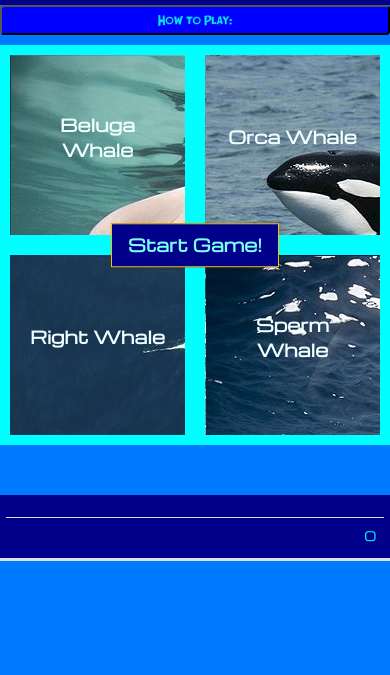
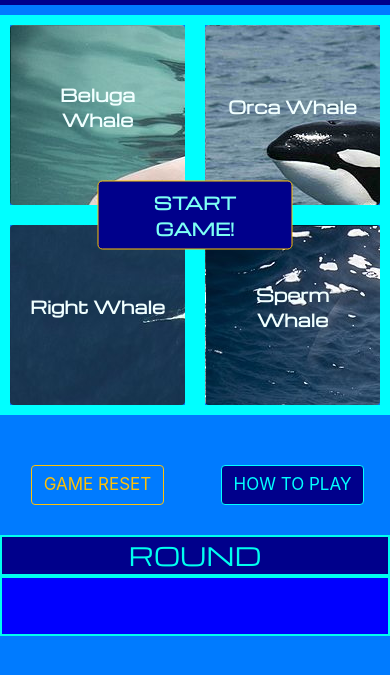
Before and after one commit to kashinak/studious-goggles, a plain HTML site: page index.html in a window 390 px wide. Shown: the part 81-756 px from the top of the page. Drawn offline with nearby package versions, Linux system fonts and the light colour scheme; a small style sheet from the web is missing.

Commit message:
styled game buttons and scoreboard

```diff
--- a/assets/css/style.css
+++ b/assets/css/style.css
@@ -73,7 +73,7 @@ header, h2 {
 /* code snippet from https://www.w3schools.com/howto/tryit.asp?filename=tryhow_css_center-vertical2_btn */
 .container {
   position: relative;
-  margin-bottom: 230px;
+  /* margin-bottom: 230px; */
   /* display:grid;
   grid-template-columns: repeat(auto-fit, minmax(200px,1fr)); */
   /* grid-gap: 1em; */
@@ -92,7 +92,7 @@ header, h2 {
 }
 
 /* code snipper from Code Insitutute 'Method Chaining - Challenge 2' */
-#wrapper {
+/* #wrapper {
     box-sizing: border-box;
     margin-right: auto;
     margin-left: auto;
@@ -105,14 +105,14 @@ header, h2 {
         grid-template-columns: 1fr;
         grid-column-gap: 10px;
     }
-}
+} */
+
 /* code snipper from Code Insitutute 'Method Chaining - Challenge 2' */
-.card {
+/* .card {
     margin-top: 10px;
     padding: 20px;
     background-color: #00008b;
 }
-
 
 .card p {
     text-align: center;
@@ -127,21 +127,9 @@ header, h2 {
 }
 #how-to-div {
     margin-bottom: 0px;
-}
+} */
 
-button, #how-to {
-    box-sizing: border-box;
-    border-radius: 4px;
-    display: block;
-    width: 100%;
-    background-color: #0000ff;
-    text-align: center;
-    /* padding: 1em .75em; */
-    text-decoration: none;
-    color: #02e5f3;
-    font-size: 2em;
-    font-family: 'FishOutOfWaterDemiBold', Arial, sans-serif;
-}
+
 
 #topleft, #topright, #bottomleft, #bottomright {
     padding: 0;
@@ -173,10 +161,27 @@ button, #how-to {
     background: url("../images/spermwhale.jpeg");
 }
 
-.btn {
-    /* padding-right: 150px;
-    padding-left: 150px; */
-    border-radius: 0;
+.my-col {
+    text-align: center;
+}
+
+#score-board {
+    top: 30px;
+    font-size: 25px;
+    border:2px solid;
+    text-transform:uppercase;
+    font-family: 'Michroma';
+    background: #00008b;
+}
+
+#round {
+    top: 30px;
+    font-size: 35px;
+    border:2px solid;
+    text-transform:uppercase;
+    font-family: 'Michroma';
+    background: #0000ff;
+    min-height: 60px;
 }
 
 .btn p {
@@ -193,80 +198,18 @@ button, #how-to {
     font-family: 'Michroma';
     font-weight: bold;
     font-size: 28px;
+    text-transform: uppercase;
 }
 
-/* score area */
-/* modeled after Exeideas tutorial on responsive tables https://www.exeideas.com/2020/10/simple-responsive-html-table.html#Customization */
-table {
-    border: 1px solid #02e5f3;
-    border-collapse: collapse;
-    margin: 0;
-    padding: 0;
-    width: 100%;
-    table-layout: fixed;
-    font-family: 'Michroma';
+.btn-outline-warning {
+    text-transform: uppercase;
 }
 
-table tr {
-background-color: #00008b;
-padding: .35em;
-}
-
-table th,
-table td {
-padding: .625em;
-text-align: center;
-font-family: 'Michroma';
-}
-
-table th {
-font-size: .85em;
-letter-spacing: .1em;
-text-transform: uppercase;
-}
-
-@media screen and (max-width: 600px) {
-table {
-border: 0;
-}
-
-table caption {
-font-size: 1.3em;
-}
-
-table thead {
-border: none;
-clip: rect(0 0 0 0);
-height: 1px;
-margin: -1px;
-overflow: hidden;
-padding: 0;
-position: absolute;
-width: 1px;
-}
-
-table tr {
-border-bottom: 3px solid #ddd;
-display: block;
-margin-bottom: .625em;
-}
-
-table td {
-border-bottom: 1px solid #ddd;
-display: block;
-font-size: .8em;
-text-align: right;
-}
-
-table td::before {
-content: attr(data-label);
-float: left;
-font-weight: bold;
-text-transform: uppercase;
-}
-
-table td:last-child {
-border-bottom: 0;
+.btn-outline-primary {
+    text-transform: uppercase;
+    color: #01ffff;
+    background-color: #00008b;
+    border-color: #01ffff;
 }
 
 @media screen and (max-width: 768px) {
@@ -281,9 +224,6 @@ border-bottom: 0;
       #game-area {
         margin-top: 10px;
     }
-    #rest-button {
-        display:grid;
-    }
   }
 
 @media screen and (max-width: 540px) {
@@ -294,9 +234,6 @@ border-bottom: 0;
     header, h2 {
       font-size: 25px;
       width: 100%;
-      }
-    #how-to-button {
-      font-size: 1em;
       }
     #game-area {
       margin-top: 10px;
--- a/index.html
+++ b/index.html
@@ -31,23 +31,6 @@
             </div>
         </div>
     </header>
-    <button id="how-to-button">How to Play:</button>
-    <div class="container" id="how-to-div">
-        <div id="wrapper">
-            <div class="card" id="instructions">
-                <h2>Game Instructions</h2>
-                <ul>
-                    <li>Wait for the computer to play a sequence of highlighted photos begining with one photo.</li>
-                    <li>Repeat the game sequence by pressing on corresponding photos. </li>
-                    <li>After each round the computer will generate the same sequence, adding one additional photo click.</li>
-                    <li>You win after 20 rounds!</li>
-                    <li>Game over when you press a photo out of game sequence.</li>
-                </ul>
-                <p>Play the Game! Good Luck!</p>
-            </div>
-        </div>
-    </div>
-
     <div class="container" id="game-area">
         <div class="row">
             <div class="col-6 panel" id="topleft">
@@ -79,7 +62,7 @@
             </div>
             <div class="center start-game" id="start">
                 <audio class="hidden" src=""></audio>
-                <button class="btn btn-lg btn-warning">Start Game!</button>
+                <button class="btn btn-lg btn-warning">start game!</button>
             </div>
             <!-- <div class="center start-game" id="game-over">
                 <h1></h1>
@@ -88,22 +71,52 @@
 
     </div>
     <!-- modeled code after Exeideas tutorial on responsive tables https://www.exeideas.com/2020/10/simple-responsive-html-table.html#Customization -->
-    <table>
-        <thead>
-            <tr>
-                <th scope="col"><button type="button" class="btn btn-outline-warning" id="reset-button">Game Reset</button></th>
-                <th scope="col">Round</th>
-                <!-- <th scope="col">High Score</th> -->
-            </tr>
-        </thead>
-        <tbody>
-            <tr>
-                <td id="score"></td>
-                <td id="round">0</td>
-                <!-- <td data-label="high-score" id="high-score-text">0 points</td> -->
-            </tr>
-        </tbody>
-    </table>
+    <div class="container">
+        <div class="row">
+            <div class="col my-col">
+                <button type="button" class="btn btn-outline-warning" id="reset-button">game reset</button>
+            </div>
+            <div class="col my-col">
+                <button type="button" class="btn btn-outline-primary">how to play</button>
+            </div>
+        </div>
+        <div class="row">
+            <div class="col my-col" id="score-board">
+                <span>Round</span>
+            </div>
+        </div>
+        <div class="row">
+            <div class="col my-col" id="round">
+                <span></span>
+            </div>
+        </div>
+    </div>
+
+
+
+
+
+
+<!--
+                    <div class="container" id="how-to-div">
+                        <div id="wrapper">
+                            <div class="card" id="instructions">
+                                <h2>Game Instructions</h2>
+                                <ul>
+                                    <li>Wait for the computer to play a sequence of highlighted photos begining with one photo.</li>
+                                    <li>Repeat the game sequence by pressing on corresponding photos. </li>
+                                    <li>After each round the computer will generate the same sequence, adding one additional photo click.</li>
+                                    <li>You win after 20 rounds!</li>
+                                    <li>Game over when you press a photo out of game sequence.</li>
+                                </ul>
+                                <p>Play the Game! Good Luck!</p>
+                            </div>
+                        </div>
+                    </div> -->
+
+
+
+
     <script type="text/javascript" src="assets/js/script.js"></script>
     <!-- <script type="text/javascript" src="assets/js/jquery-3.2.1.js"></script> -->
     <script type="text/javascript" src="assets/js/jquery-3.6.0.js"></script>
```
